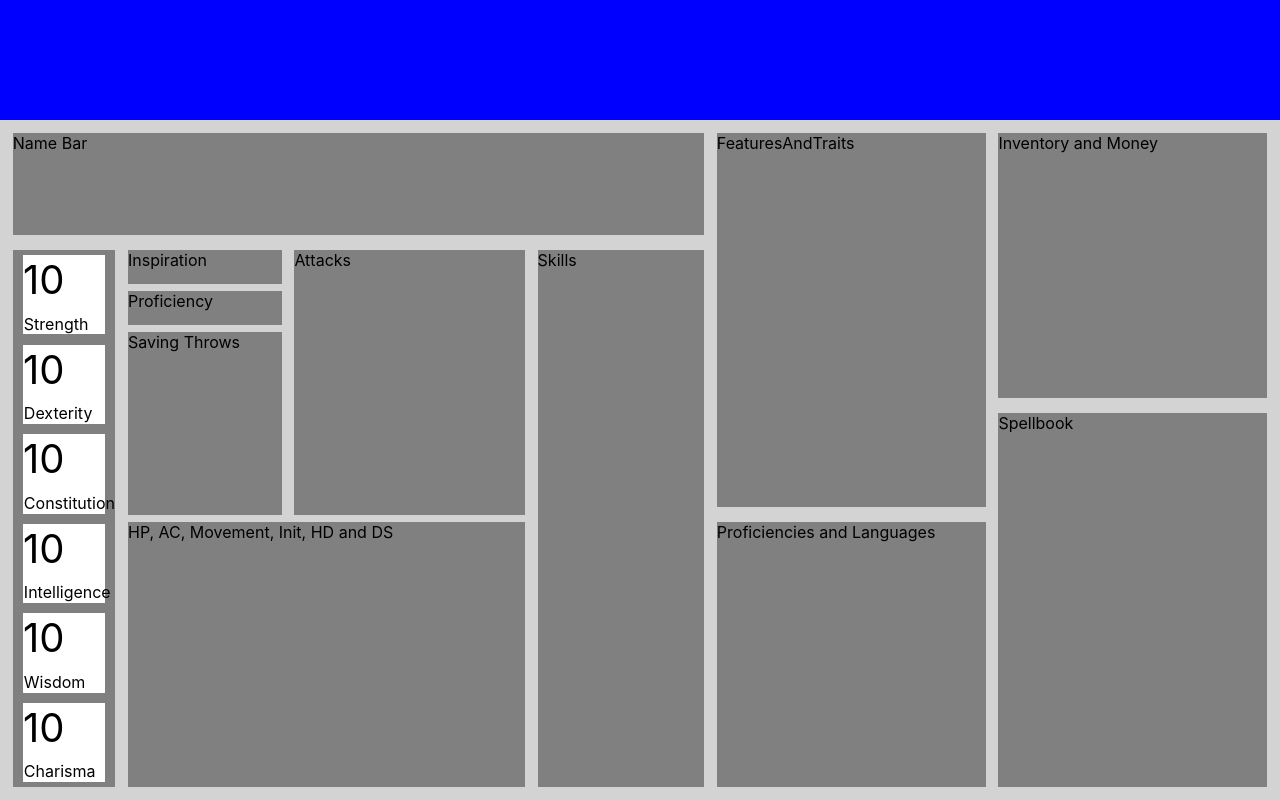
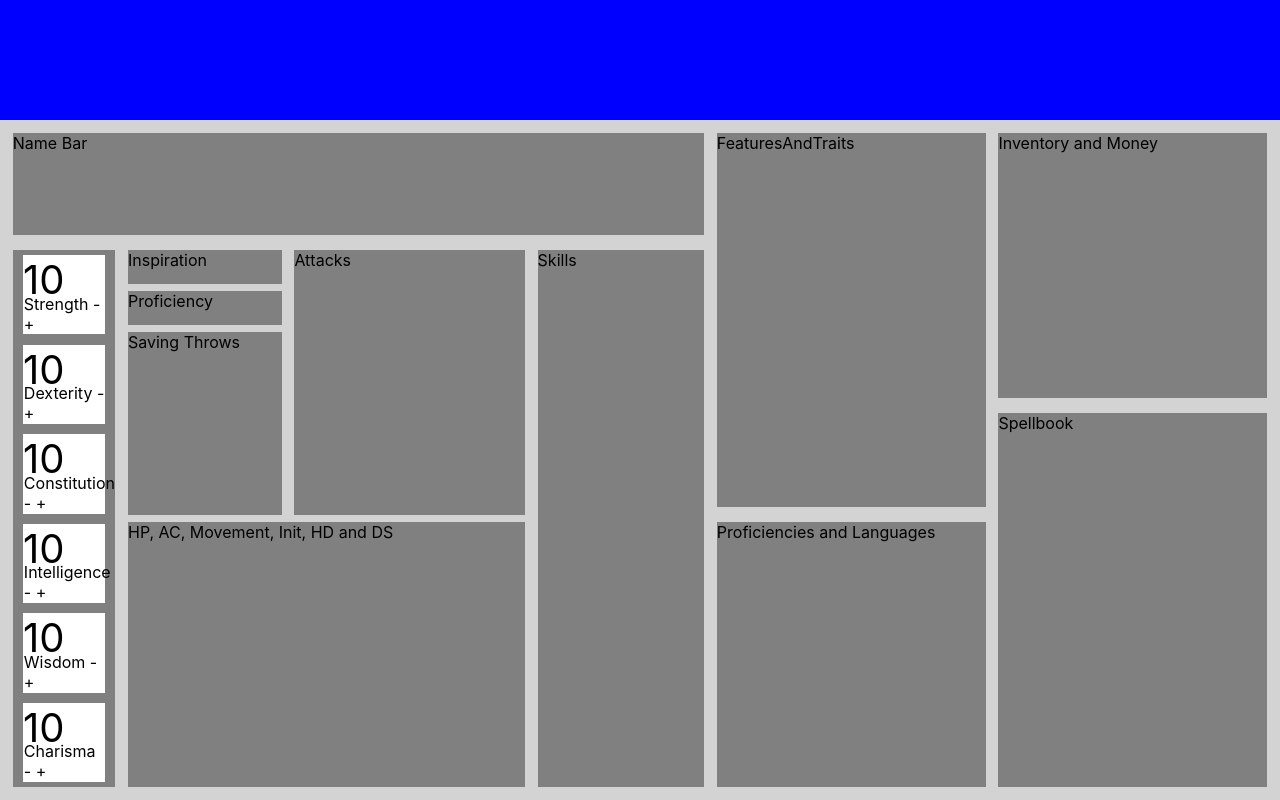
Before and after one commit to lukevangorder/5ESheets, a React (Create React App) app in the folder 5e-sheets/: page / in a window 1280 px wide. Built offline with nearby package versions, Linux system fonts and the light colour scheme.

Commit message:
Adds event listeners to plus and minus buttons to increment and decrease statBox values

```diff
--- a/5e-sheets/src/App.css
+++ b/5e-sheets/src/App.css
@@ -155,6 +155,10 @@
   left: 1%;
 }
 
+.cursorHover {
+  cursor: pointer
+}
+
 .statBoxStat {
   font-size: 40px;
 }
--- a/5e-sheets/src/CSheetDivs/StatBox.js
+++ b/5e-sheets/src/CSheetDivs/StatBox.js
@@ -8,11 +8,30 @@ export class StatBox extends Component {
             value: 10
         }
     }
+
+    handleIncrease = () => {
+        const newStat = this.state.value + 1
+        this.setState({
+            value: newStat
+        })
+    }
+
+    handleDecrease = () => {
+        const newStat = this.state.value - 1
+        this.setState({
+            value: newStat
+        })
+    }
+
     render() {
         return (
             <div class='statBox grow'>
                 <div class='statBoxStat'>{this.state.value}</div>
-                <div class='statBoxLabel'>{this.props.stat}</div>
+                <div class='statBoxLabel'>
+                    {this.props.stat}
+                    <a class='cursorHover' onClick={this.handleDecrease}>  -  </a>
+                    <a class='cursorHover' onClick={this.handleIncrease}>  +  </a>
+                </div>
             </div>
         )
     }
```
